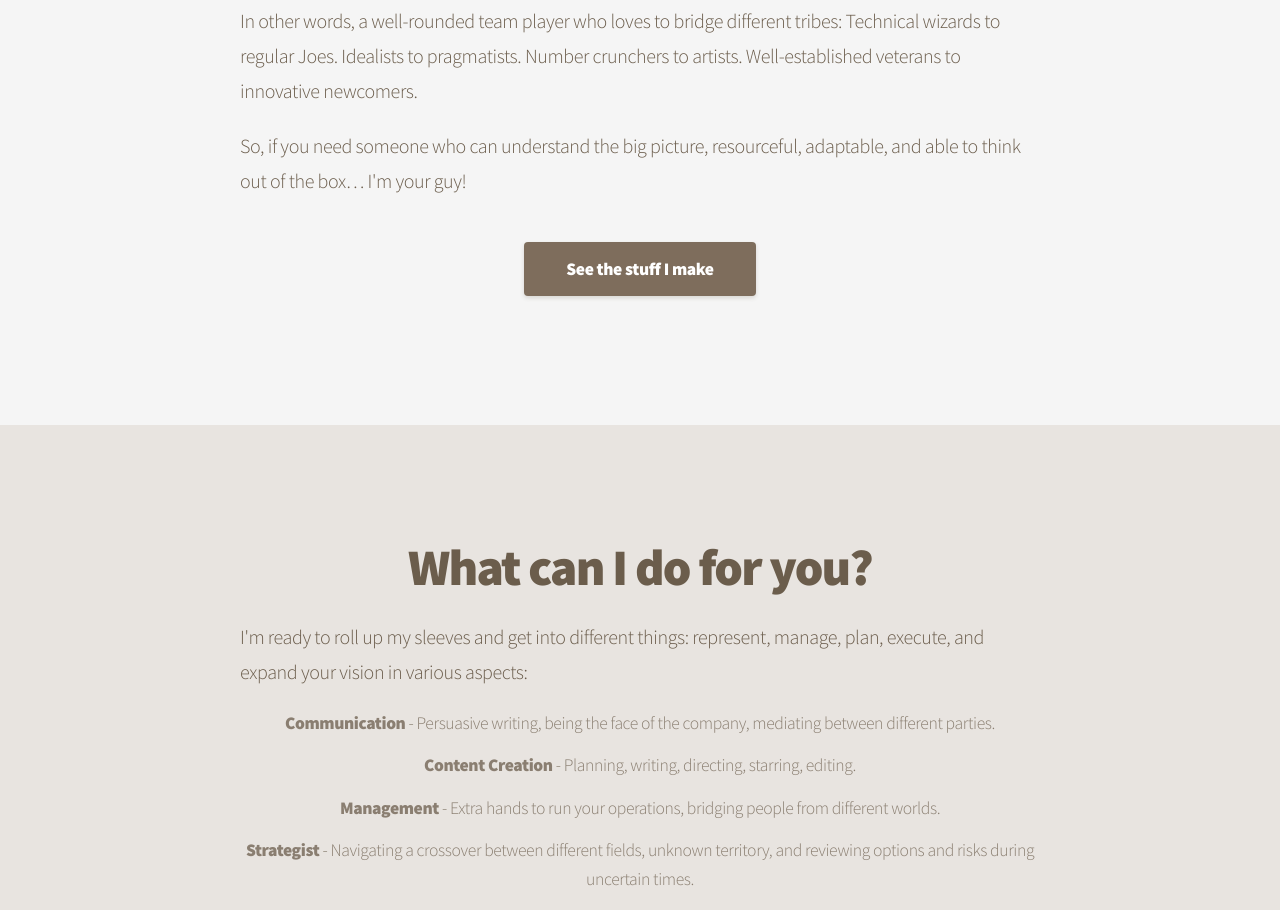
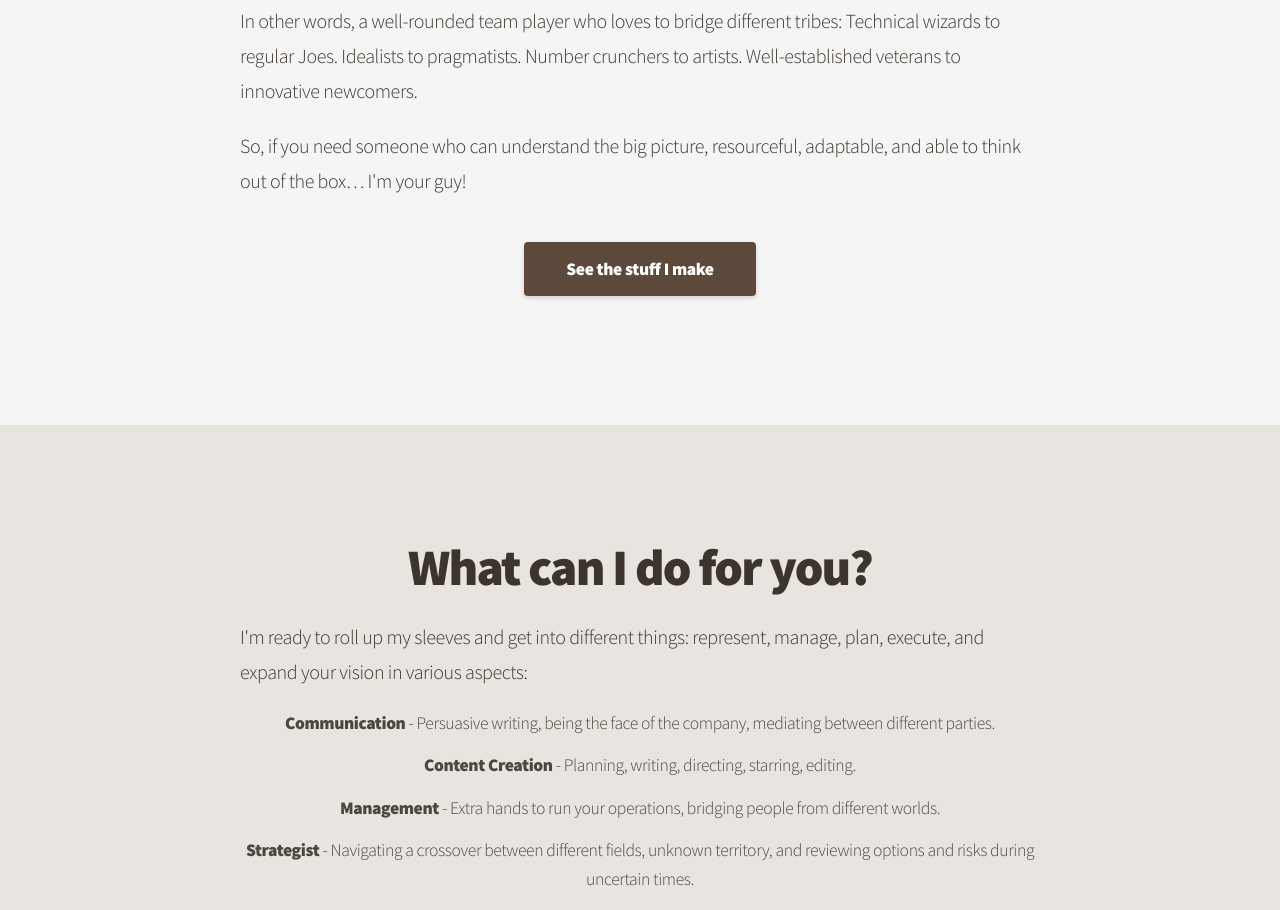
Before and after one commit to fazforward/fazforward.github.io, a website: page index.html in a window 1280 px wide. Shown: the part 1175-2085 px from the top of the page. Drawn offline with Linux system fonts and the light colour scheme.

Commit message:
color scheme edit

```diff
--- a/assets/scss/main.scss
+++ b/assets/scss/main.scss
@@ -13,17 +13,19 @@ $line-height: 1.75em;
 // Colors
 $text-color: #444;
 $light-text-color: #e8e4e0;
-$section-text-color: #6b5d4c;
+// Improved text color for better contrast
+$section-text-color: #3d352d;
 $bg-color: white;
 $light-grey-bg: #f5f5f5;
 $dark-grey-bg: #e8e4e0;
 $darker-grey-bg: #d6d0c9;
 $footer-bg: #463226;
-$btn-color: #6b5d4c;
-$btn-hover-color: #584c3f;
-$action-btn-color: #7e6d5c;
-$action-btn-secondary: #8a7865;
-$action-btn-secondary-hover: #796754;
+// Enhanced button colors for better contrast
+$btn-color: #584738;
+$btn-hover-color: #473a2e;
+$action-btn-color: #5d493b;
+$action-btn-secondary: #6c5745;
+$action-btn-secondary-hover: #5a4838;
 
 // Breakpoints
 $breakpoint-xlarge: 1680px;
@@ -408,7 +410,8 @@ a {
     font-size: 1.25em;
     line-height: $line-height;
     margin-bottom: 1em;
-    opacity: 0.75;
+    // Improved opacity for better readability
+    opacity: 0.9;
     text-align: left;
   }
 }
@@ -424,7 +427,8 @@ a {
     font-size: 1.1em;
     line-height: 1.65em;
     margin-bottom: 0.75em;
-    opacity: 0.75;
+    // Improved opacity for better readability
+    opacity: 0.9;
   }
 }
 
@@ -526,17 +530,17 @@ strong {
   border-radius: 4px;
   cursor: pointer;
   transition: all 0.3s ease;
-  box-shadow: 0 2px 4px rgba(107, 93, 76, 0.2);
+  box-shadow: 0 2px 4px rgba(88, 71, 56, 0.2);
 
   &:hover {
     background-color: $btn-hover-color;
     transform: translateY(-2px);
-    box-shadow: 0 4px 8px rgba(107, 93, 76, 0.3);
+    box-shadow: 0 4px 8px rgba(88, 71, 56, 0.3);
   }
 
   &:active {
     transform: translateY(0);
-    box-shadow: 0 1px 2px rgba(107, 93, 76, 0.2);
+    box-shadow: 0 1px 2px rgba(88, 71, 56, 0.2);
   }
 }
 
```
Also changed, not shown: assets/css/main.css, 1 other file.
